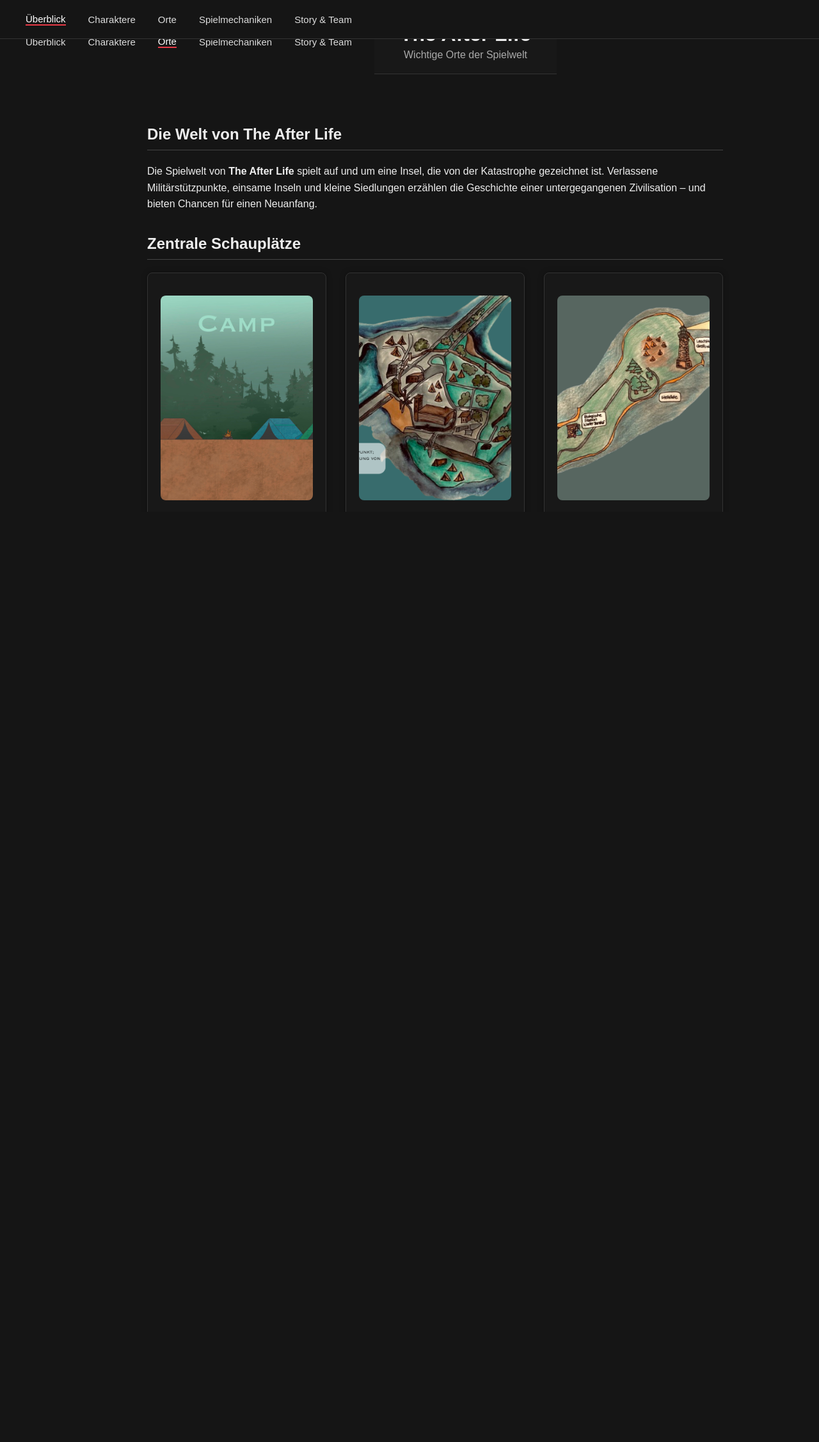
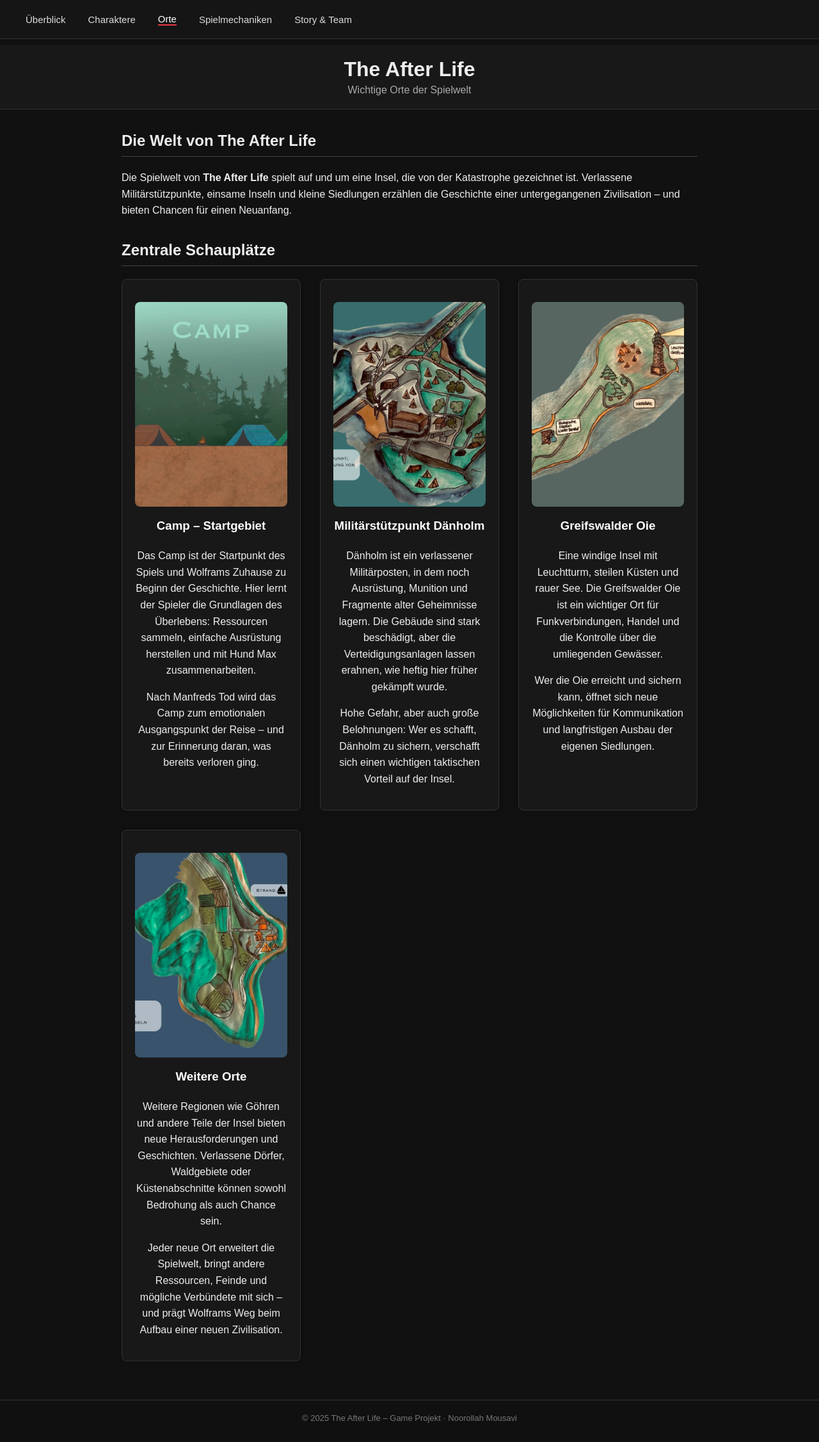
Before and after one commit to Noor8686/the-after-life-website, a PHP site: page /orte.html in a window 1280 px wide. Shown: the whole page at 64% size. Before the commit the page ends 800 px from the top, so only its background shows below. Run offline with PHP 8.4, Linux system fonts and the light colour scheme.

Commit message:
Neuer änderungen schönheit sind hinzugefügt

```diff
--- a/orte.html
+++ b/orte.html
@@ -2,7 +2,6 @@
 <html lang="de">
 <head>
     <meta charset="UTF-8">
-    <!-- WICHTIG für Handy & Tablet: -->
     <meta name="viewport" content="width=device-width, initial-scale=1.0">
     <title>The After Life – Orte</title>
     <link rel="stylesheet" href="style.css">
@@ -17,17 +16,10 @@
         <a href="mechaniken.html">Spielmechaniken</a>
         <a href="story.html">Story &amp; Team</a>
 
-        <nav aria-label="Hauptnavigation">
-    <a href="index.html" class="active">Überblick</a>
-    <a href="charaktere.html">Charaktere</a>
-    <a href="orte.html">Orte</a>
-    <a href="mechaniken.html">Spielmechaniken</a>
-    <a href="story.html">Story &amp; Team</a>
-
-    <!-- Theme-Umschalter -->
-    <button class="theme-toggle" aria-label="Design umschalten">
-        🌓
-    </button>
+        <!-- Theme-Umschalter -->
+        <button class="theme-toggle" aria-label="Design umschalten">
+            🌓
+        </button>
     </nav>
 
     <!-- Kopfbereich -->
@@ -144,7 +136,6 @@
         &copy; 2025 The After Life – Game Projekt · Noorollah Mousavi
     </footer>
 
-    <!-- Externe JavaScript-Datei -->
     <script src="script.js"></script>
 </body>
 </html>
--- a/style.css
+++ b/style.css
@@ -2,21 +2,8 @@
    FARb-VARIABLEN (THEME)
    ========================================================= */
 
+/* Standard: Dark Theme */
 :root {
-    /* Light-Theme-Variante: wird per JS über .light-theme auf <html> aktiviert */
-   :root.light-theme {
-    --color-bg: #f4f4f4;
-    --color-bg-header: #ffffff;
-    --color-bg-footer: #eaeaea;
-    --color-nav: #ffffff;
-
-    --color-text: #111;
-    --color-text-muted: #555;
-
-    --color-card-bg: #ffffff;
-    --color-border: #cccccc;
-    }
-
     --color-bg: #111;
     --color-bg-header: #181818;
     --color-bg-footer: #101010;
@@ -31,6 +18,21 @@
     --color-card-bg: #181818;
     --color-border: #333;
 }
+
+/* Light Theme (aktiv durch .light-theme auf <html>) */
+:root.light-theme {
+    --color-bg: #f4f4f4;
+    --color-bg-header: #ffffff;
+    --color-bg-footer: #eaeaea;
+    --color-nav: #ffffff;
+
+    --color-text: #111;
+    --color-text-muted: #555;
+
+    --color-card-bg: #ffffff;
+    --color-border: #cccccc;
+}
+
 
 /* =========================================================
    GLOBAL GRUNDDESIGN
```
Also changed, not shown: charaktere.html (+4 -11 lines), index.html (+8 -22 lines), mechaniken.html (+9 -11 lines), story.html (+4 -12 lines).
